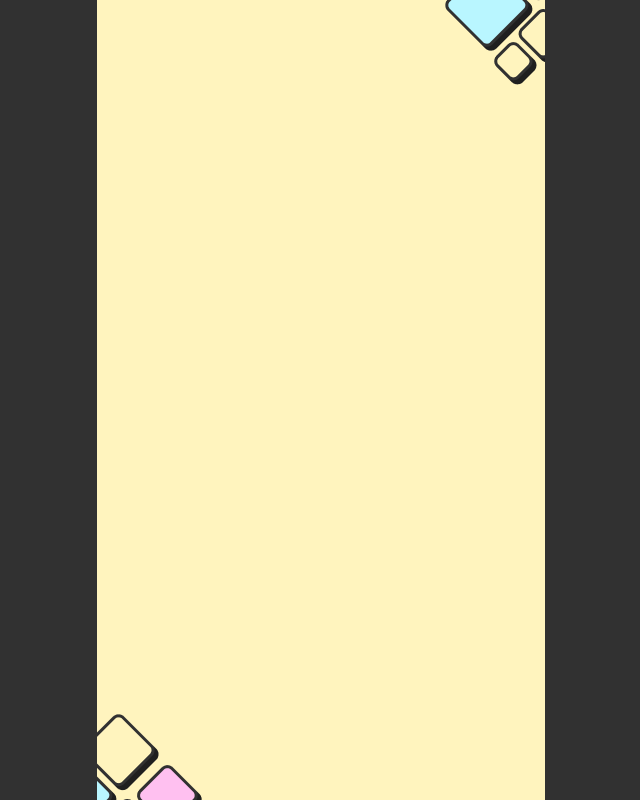
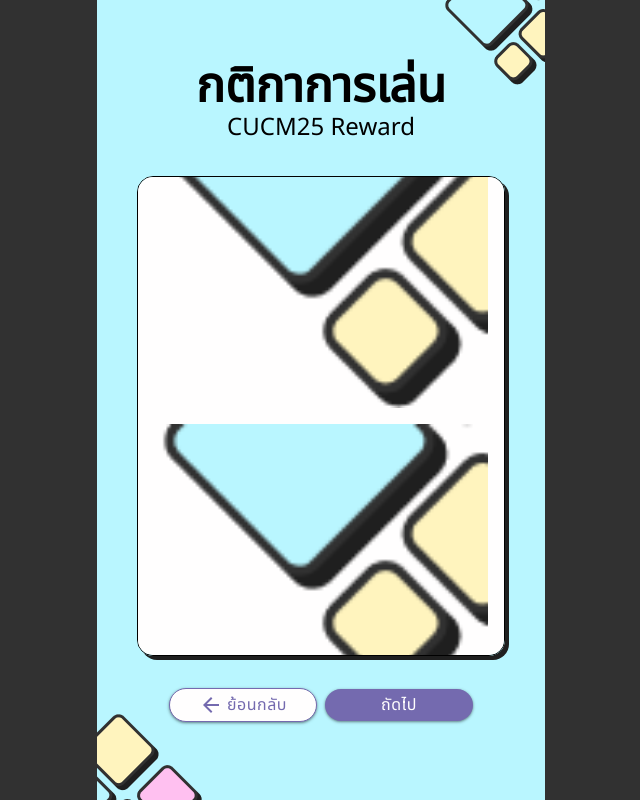
Before and after one commit to isd-sgcu/cucm25-frontend, a React (Vite) app: page /auth/verify-information in a window 1280 px wide. Both pictures are taken after a click on the button "ถัดไป". Shown: the whole page, without its empty margins (319-959 px from the left). Built offline with nearby package versions, Linux system fonts and the light colour scheme.

Commit message:
feat: verify step 4

```diff
--- a/src/components/auth/VerifyInformationStep4.tsx
+++ b/src/components/auth/VerifyInformationStep4.tsx
@@ -1,5 +1,6 @@
 import { Button } from '../ui/button'
 import { ArrowBack } from '@mui/icons-material'
+import { Container } from '../ui/container'
 
 interface VerifyInformationStep4Props {
   handleNextStep: () => void
@@ -18,7 +19,13 @@ function VerifyInformationStep4({
           <p className='font-normal text-2xl'>CUCM25 Reward</p>
         </div>
 
-        <div></div>
+        <Container className='min-h-[100px] max-h-[60vh] overflow-y-auto flex flex-col gap-4 justify-center py-6'>
+          {/* Just mocking graphic image */}
+          <img src='/corner-tr.png' className='w-full h-auto' />
+          <img src='/corner-tr.png' className='w-full h-auto' />
+          <img src='/corner-tr.png' className='w-full h-auto' />
+          <img src='/corner-tr.png' className='w-full h-auto' />
+        </Container>
 
         <div className='w-full flex items-center gap-2 justify-center flex-wrap'>
           <Button
--- a/src/page/auth/VerifyInformation.tsx
+++ b/src/page/auth/VerifyInformation.tsx
@@ -9,11 +9,11 @@ function VerifyInformation() {
   const [step, setStep] = useState(1)
 
   const handleNextStep = () => {
-    setStep(prevStep => prevStep + 1)
+    setStep(prevStep => prevStep + 3)
   }
 
   const handlePreviousStep = () => {
-    setStep(prevStep => prevStep - 1)
+    setStep(prevStep => prevStep - 3)
   }
 
   const navigateToMainPage = () => {
```
